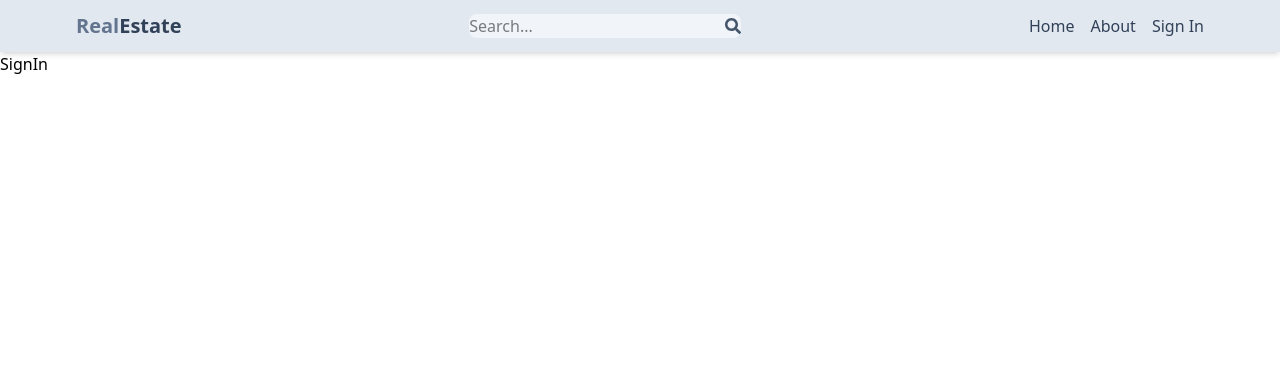
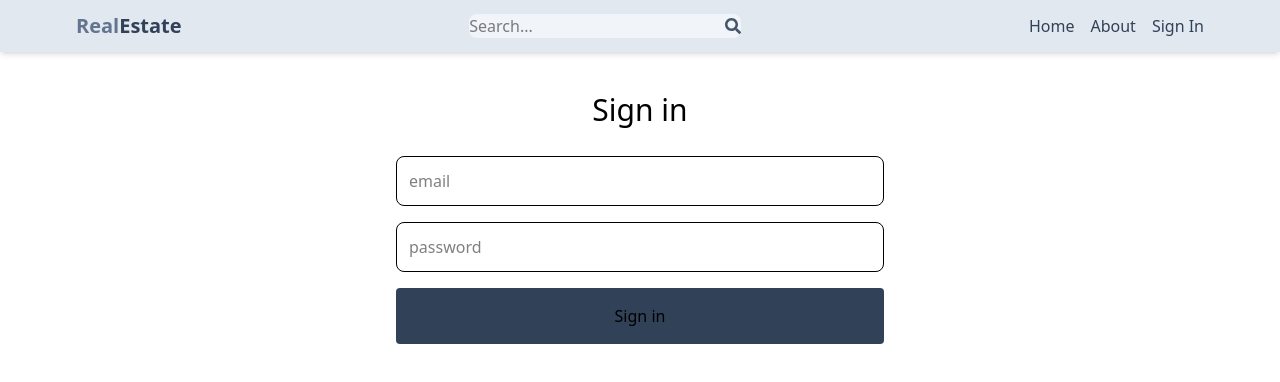
Before and after one commit to priyanshkayastha/real-estate, a React (Vite) app in the folder client/: page /sign-in in a window 1280 px wide. Shown: the top 382 px of the page. Built offline with nearby package versions, Linux system fonts and the light colour scheme.

Commit message:
complete sign in route

```diff
--- a/client/src/pages/SignIn.jsx
+++ b/client/src/pages/SignIn.jsx
@@ -1,9 +1,69 @@
-import React from 'react'
+import React, { useState } from "react";
+import { useNavigate } from "react-router-dom";
 
 const SignIn = () => {
+  const [formData, setData] = useState({});
+  const [loading, setLoading] = useState(false);
+  const [error, setError] = useState(null);
+  const navigate = useNavigate();
+  const handleChange = (e) => {
+    setData({
+      ...formData,
+      [e.target.id]: e.target.value,
+    });
+  };
+  const handleSubmit = async (e) => {
+    e.preventDefault();
+    setLoading(true);
+    setError(null);
+
+    try {
+      const res = await fetch("/api/auth/signin", {
+        method: "POST",
+        headers: {
+          "Content-Type": "application/json",
+        },
+        body: JSON.stringify(formData),
+      });
+      const data = await res.json();
+      if (data.success == false) {
+        setLoading(false);
+        setError(data.message);
+        return;
+      }
+      setLoading(false);
+      navigate("/");
+    } catch (err) {
+      setLoading(false);
+      setError(err.message);
+    }
+  };
   return (
-    <div>SignIn</div>
-  )
-}
+    <div className="p-3 max-w-lg mx-auto">
+      <h1 className="text-3xl text-center my-7">Sign in</h1>
+      <form className="flex flex-col gap-4" onSubmit={handleSubmit}>
+        <input
+          type="email"
+          placeholder="email"
+          id="email"
+          onChange={handleChange}
+          className="border rounded-lg p-3"
+        />
+        <input
+          type="password"
+          placeholder="password"
+          id="password"
+          onChange={handleChange}
+           className="border rounded-lg p-3"
 
-export default SignIn
+        />
+        <button type="submit" className="bg-slate-700 rounded p-4">
+          {loading? 'Loading...':'Sign in'}
+        </button>
+        {error && <p className="text-red-500 text-center">{error}</p>}
+      </form>
+    </div>
+  );
+};
+
+export default SignIn;
```
